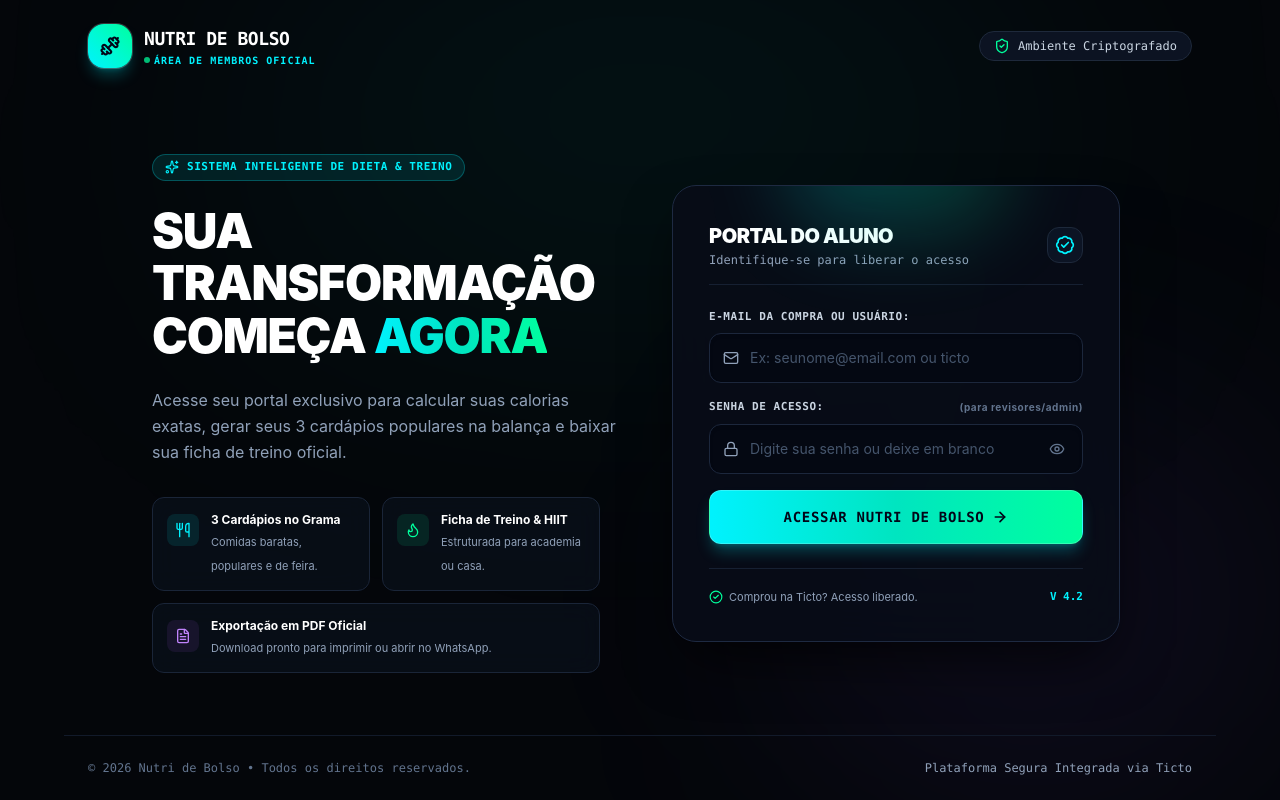
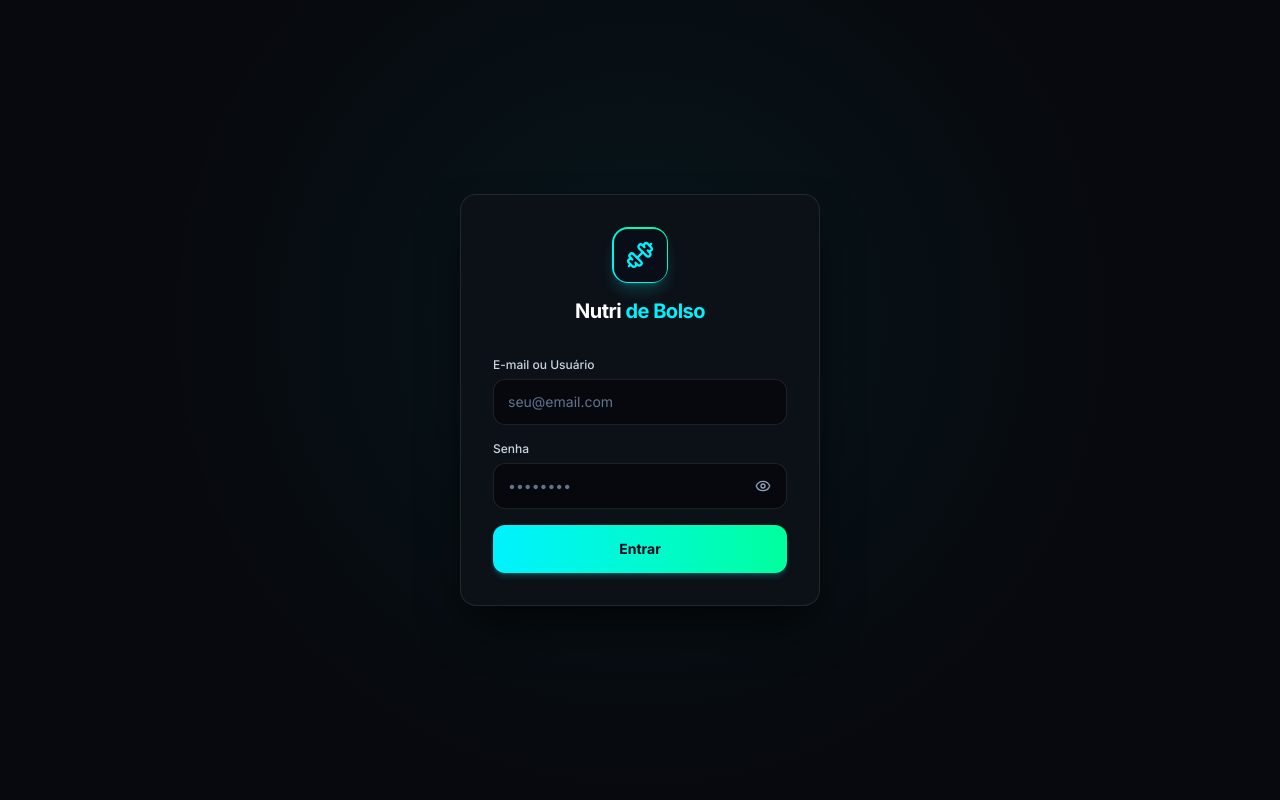
Before and after one commit to richardjonnsson/nutridebolso, a Next.js app: page /login in a window 1280 px wide. Built offline with nearby package versions, Linux system fonts and the light colour scheme.

Commit message:
style(login): design minimalista com apenas logo e campos de acesso

```diff
--- a/src/app/login/page.tsx
+++ b/src/app/login/page.tsx
@@ -2,21 +2,7 @@
 
 import React, { useState } from 'react';
 import { useRouter } from 'next/navigation';
-import {
-  Dumbbell,
-  ShieldCheck,
-  Lock,
-  Mail,
-  ArrowRight,
-  Sparkles,
-  CheckCircle2,
-  Utensils,
-  Flame,
-  FileText,
-  BadgeCheck,
-  Eye,
-  EyeOff
-} from 'lucide-react';
+import { Dumbbell, Eye, EyeOff, Loader2 } from 'lucide-react';
 
 export default function LoginPage() {
   const router = useRouter();
@@ -58,7 +44,7 @@ export default function LoginPage() {
         router.push('/');
       } else {
         setErrorMessage(
-          data.message || 'Acesso não encontrado para esses dados. Verifique seu e-mail de compra.'
+          data.message || 'Acesso não encontrado. Verifique seu login e senha.'
         );
       }
     } catch {
@@ -69,199 +55,88 @@ export default function LoginPage() {
   };
 
   return (
-    <div className="min-h-screen bg-[#04060a] text-slate-100 flex flex-col justify-between selection:bg-[#00f2fe]/30 selection:text-white relative overflow-hidden font-sans">
+    <div className="min-h-screen bg-[#07090e] text-white flex items-center justify-center p-4 relative overflow-hidden">
+      {/* Brilho sutil no fundo */}
+      <div className="absolute inset-0 bg-[radial-gradient(circle_at_50%_40%,rgba(0,242,254,0.06),transparent_60%)] pointer-events-none" />
 
-      {/* Background Glows Holográficos Profissionais */}
-      <div className="absolute top-0 left-1/2 -translate-x-1/2 w-[800px] h-[400px] bg-gradient-to-b from-[#00f2fe]/12 via-[#00ff9d]/5 to-transparent rounded-full blur-[140px] pointer-events-none" />
-      <div className="absolute bottom-0 right-0 w-[500px] h-[400px] bg-[#8b5cf6]/8 rounded-full blur-[130px] pointer-events-none" />
+      {/* Card Minimalista */}
+      <div className="relative w-full max-w-[360px] rounded-2xl bg-[#0c1017] border border-white/10 p-7 sm:p-8 shadow-2xl shadow-black/80">
 
-      {/* HEADER ELEGANTE */}
-      <header className="w-full max-w-6xl mx-auto px-6 py-6 flex items-center justify-between relative z-10">
-        <div className="flex items-center gap-3">
-          <div className="w-11 h-11 rounded-2xl bg-gradient-to-tr from-[#00f2fe] to-[#00ff9d] flex items-center justify-center text-slate-950 font-black shadow-lg shadow-[#00f2fe]/25 ring-1 ring-white/20">
-            <Dumbbell className="w-5 h-5 stroke-[2.5]" />
-          </div>
-          <div>
-            <span className="font-black text-lg tracking-tight uppercase text-white block font-mono">
-              Nutri de Bolso
-            </span>
-            <span className="text-[10px] text-[#00f2fe] font-mono tracking-widest uppercase font-bold flex items-center gap-1">
-              <span className="w-1.5 h-1.5 rounded-full bg-[#00ff9d] animate-pulse" />
-              ÁREA DE MEMBROS OFICIAL
-            </span>
+        {/* Logo do App */}
+        <div className="flex flex-col items-center text-center mb-8">
+          <div className="w-14 h-14 rounded-2xl bg-gradient-to-tr from-[#00f2fe] to-[#00ff9d] p-[1.5px] shadow-lg shadow-[#00f2fe]/20 mb-3.5">
+            <div className="w-full h-full bg-[#080d18] rounded-[14px] flex items-center justify-center">
+              <Dumbbell className="w-7 h-7 text-[#00f2fe]" />
             </div>
           </div>
-
-        <div className="hidden sm:flex items-center gap-2 px-3.5 py-1.5 rounded-full bg-[#0c1322] border border-[#1e293b] text-slate-300 text-xs font-mono">
-          <ShieldCheck className="w-4 h-4 text-[#00ff9d]" />
-          <span>Ambiente Criptografado</span>
-        </div>
-      </header>
-
-      {/* CONTEÚDO PRINCIPAL (SPLIT PROFISSIONAL EM DESKTOP) */}
-      <main className="w-full max-w-5xl mx-auto px-4 sm:px-6 py-6 sm:py-10 my-auto relative z-10">
-        <div className="grid grid-cols-1 lg:grid-cols-12 gap-8 lg:gap-12 items-center">
-
-          {/* COLUNA ESQUERDA: APRESENTAÇÃO INSTITUCIONAL & BENEFÍCIOS */}
-          <div className="lg:col-span-6 space-y-6 text-center lg:text-left">
-            <div className="inline-flex items-center gap-2 px-3 py-1 rounded-full bg-[#00f2fe]/10 border border-[#00f2fe]/25 text-[#00f2fe] text-[11px] font-mono font-bold tracking-wider uppercase">
-              <Sparkles className="w-3.5 h-3.5" />
-              SISTEMA INTELIGENTE DE DIETA & TREINO
+          <h1 className="text-xl font-bold tracking-tight text-white">
+            Nutri <span className="text-[#00f2fe]">de Bolso</span>
+          </h1>
         </div>
 
-            <h1 className="text-3xl sm:text-4xl lg:text-5xl font-black text-white tracking-tight uppercase leading-[1.1]">
-              Sua Transformação Começa <span className="bg-gradient-to-r from-[#00f2fe] via-[#00e5c0] to-[#00ff9d] bg-clip-text text-transparent">Agora</span>
-            </h1>
-
-            <p className="text-sm sm:text-base text-slate-400 leading-relaxed max-w-lg mx-auto lg:mx-0">
-              Acesse seu portal exclusivo para calcular suas calorias exatas, gerar seus 3 cardápios populares na balança e baixar sua ficha de treino oficial.
-            </p>
-
-            {/* Badges de Garantia e Conteúdo */}
-            <div className="grid grid-cols-1 sm:grid-cols-2 gap-3 pt-2 text-left max-w-md mx-auto lg:mx-0">
-              <div className="p-3.5 rounded-xl bg-[#090f1a]/80 border border-[#1a2538] flex items-start gap-3 backdrop-blur-md">
-                <div className="w-8 h-8 rounded-lg bg-[#00f2fe]/10 text-[#00f2fe] flex items-center justify-center flex-shrink-0 mt-0.5">
-                  <Utensils className="w-4 h-4" />
-                </div>
+        {/* Formulário de Login e Senha */}
+        <form onSubmit={handleSubmit} className="space-y-4">
           <div>
-                  <span className="font-bold text-xs text-white block">3 Cardápios no Grama</span>
-                  <span className="text-[11px] text-slate-400">Comidas baratas, populares e de feira.</span>
-                </div>
-              </div>
-
-              <div className="p-3.5 rounded-xl bg-[#090f1a]/80 border border-[#1a2538] flex items-start gap-3 backdrop-blur-md">
-                <div className="w-8 h-8 rounded-lg bg-[#00ff9d]/10 text-[#00ff9d] flex items-center justify-center flex-shrink-0 mt-0.5">
-                  <Flame className="w-4 h-4" />
-                </div>
-                <div>
-                  <span className="font-bold text-xs text-white block">Ficha de Treino & HIIT</span>
-                  <span className="text-[11px] text-slate-400">Estruturada para academia ou casa.</span>
-                </div>
-              </div>
-
-              <div className="p-3.5 rounded-xl bg-[#090f1a]/80 border border-[#1a2538] flex items-start gap-3 backdrop-blur-md sm:col-span-2">
-                <div className="w-8 h-8 rounded-lg bg-[#a855f7]/10 text-[#c084fc] flex items-center justify-center flex-shrink-0 mt-0.5">
-                  <FileText className="w-4 h-4" />
-                </div>
-                <div>
-                  <span className="font-bold text-xs text-white block">Exportação em PDF Oficial</span>
-                  <span className="text-[11px] text-slate-400">Download pronto para imprimir ou abrir no WhatsApp.</span>
-                </div>
-              </div>
-            </div>
-          </div>
-
-          {/* COLUNA DIREITA: CARD DE LOGIN HIGH-TECH & MINIMALISTA */}
-          <div className="lg:col-span-6 w-full max-w-md mx-auto">
-            <div className="relative p-7 sm:p-9 rounded-3xl bg-[#080d18]/90 border border-[#1e2a42] shadow-[0_25px_60px_-15px_rgba(0,0,0,0.8)] backdrop-blur-2xl overflow-hidden">
-
-              {/* Brilho Superior */}
-              <div className="absolute -top-24 left-1/2 -translate-x-1/2 w-56 h-36 bg-gradient-to-r from-[#00f2fe]/20 to-[#00ff9d]/20 rounded-full blur-2xl pointer-events-none" />
-
-              <div className="mb-6 pb-4 border-b border-[#162032] flex items-center justify-between">
-                <div>
-                  <h2 className="text-xl font-black uppercase text-white tracking-tight">
-                    Portal do Aluno
-                  </h2>
-                  <p className="text-xs text-slate-400 mt-0.5 font-mono">
-                    Identifique-se para liberar o acesso
-                  </p>
-                </div>
-                <div className="w-9 h-9 rounded-xl bg-[#0c1424] border border-[#1e293b] flex items-center justify-center text-[#00f2fe]">
-                  <BadgeCheck className="w-5 h-5" />
-                </div>
-              </div>
-
-              <form onSubmit={handleSubmit} className="space-y-4">
-                {/* Campo Login / Email */}
-                <div>
-                  <label className="block text-[11px] font-mono font-bold text-slate-300 uppercase tracking-wider mb-2">
-                    E-mail da Compra ou Usuário:
+            <label className="block text-xs font-medium text-slate-300 mb-1.5">
+              E-mail ou Usuário
             </label>
-                  <div className="relative group">
-                    <Mail className="w-4 h-4 text-slate-400 absolute left-3.5 top-1/2 -translate-y-1/2 transition-colors group-focus-within:text-[#00f2fe]" />
             <input
               type="text"
               required
+              autoComplete="username"
               value={loginInput}
               onChange={(e) => setLoginInput(e.target.value)}
-                      placeholder="Ex: seunome@email.com ou ticto"
-                      className="w-full pl-10 pr-4 py-3.5 rounded-xl bg-[#040812] border border-[#1c273c] text-white text-sm placeholder:text-slate-600 focus:border-[#00f2fe] focus:bg-[#060b17] focus:outline-none focus:ring-1 focus:ring-[#00f2fe]/40 transition-all shadow-inner"
+              placeholder="seu@email.com"
+              className="w-full px-3.5 py-3 rounded-xl bg-[#06080e] border border-white/10 text-white text-sm placeholder:text-slate-500 focus:outline-none focus:border-[#00f2fe] focus:ring-1 focus:ring-[#00f2fe]/40 transition-all"
             />
           </div>
-                </div>
 
-                {/* Campo Senha */}
           <div>
-                  <label className="block text-[11px] font-mono font-bold text-slate-300 uppercase tracking-wider mb-2 flex items-center justify-between">
-                    <span>Senha de Acesso:</span>
-                    <span className="text-[10px] text-slate-500 lowercase font-sans">(para revisores/admin)</span>
+            <label className="block text-xs font-medium text-slate-300 mb-1.5">
+              Senha
             </label>
-                  <div className="relative group">
-                    <Lock className="w-4 h-4 text-slate-400 absolute left-3.5 top-1/2 -translate-y-1/2 transition-colors group-focus-within:text-[#00f2fe]" />
+            <div className="relative">
               <input
                 type={showPassword ? 'text' : 'password'}
+                autoComplete="current-password"
                 value={passwordInput}
                 onChange={(e) => setPasswordInput(e.target.value)}
-                      placeholder="Digite sua senha ou deixe em branco"
-                      className="w-full pl-10 pr-11 py-3.5 rounded-xl bg-[#040812] border border-[#1c273c] text-white text-sm placeholder:text-slate-600 focus:border-[#00f2fe] focus:bg-[#060b17] focus:outline-none focus:ring-1 focus:ring-[#00f2fe]/40 transition-all shadow-inner"
+                placeholder="••••••••"
+                className="w-full px-3.5 py-3 pr-10 rounded-xl bg-[#06080e] border border-white/10 text-white text-sm placeholder:text-slate-500 focus:outline-none focus:border-[#00f2fe] focus:ring-1 focus:ring-[#00f2fe]/40 transition-all"
               />
               <button
                 type="button"
                 onClick={() => setShowPassword(!showPassword)}
-                      className="absolute right-3.5 top-1/2 -translate-y-1/2 text-slate-500 hover:text-slate-300 cursor-pointer p-1"
+                className="absolute right-3 top-1/2 -translate-y-1/2 text-slate-400 hover:text-white transition-colors p-1"
               >
                 {showPassword ? <EyeOff className="w-4 h-4" /> : <Eye className="w-4 h-4" />}
               </button>
             </div>
           </div>
 
-                {/* Mensagem de Erro com Animação */}
           {errorMessage && (
-                  <div className="p-3.5 rounded-xl bg-red-500/10 border border-red-500/30 text-red-300 text-xs text-center leading-relaxed font-medium">
+            <div className="p-3 rounded-xl bg-red-500/10 border border-red-500/25 text-red-400 text-xs text-center font-medium leading-relaxed">
               {errorMessage}
             </div>
           )}
 
-                {/* Botão de Entrada High-End */}
           <button
             type="submit"
             disabled={isLoading}
-                  className="w-full py-4 px-6 rounded-xl font-black uppercase tracking-wider font-mono text-slate-950 text-xs sm:text-sm bg-gradient-to-r from-[#00f2fe] via-[#00e5c0] to-[#00ff9d] shadow-lg shadow-[#00f2fe]/25 hover:shadow-[#00f2fe]/40 hover:brightness-105 active:scale-[0.99] transition-all flex items-center justify-center gap-2 cursor-pointer disabled:opacity-50 mt-3 border border-white/20"
+            className="w-full py-3.5 rounded-xl font-bold text-sm text-slate-950 bg-gradient-to-r from-[#00f2fe] to-[#00ff9d] hover:brightness-105 active:scale-[0.99] transition-all flex items-center justify-center gap-2 cursor-pointer disabled:opacity-50 shadow-md shadow-[#00f2fe]/20 mt-2"
           >
             {isLoading ? (
-                    <span className="flex items-center gap-2">
-                      <span className="w-4 h-4 border-2 border-slate-950 border-t-transparent rounded-full animate-spin" />
-                      AUTENTICANDO ACESSO...
-                    </span>
+              <>
+                <Loader2 className="w-4 h-4 animate-spin text-slate-950" />
+                <span>Entrando...</span>
+              </>
             ) : (
-                    <>
-                      <span>ACESSAR NUTRI DE BOLSO</span>
-                      <ArrowRight className="w-4 h-4 stroke-[2.5]" />
-                    </>
+              <span>Entrar</span>
             )}
           </button>
         </form>
 
-              {/* Dica de Acesso */}
-              <div className="mt-6 pt-5 border-t border-[#162032] flex items-center justify-between text-[11px] text-slate-400">
-                <span className="flex items-center gap-1.5 text-slate-400">
-                  <CheckCircle2 className="w-3.5 h-3.5 text-[#00ff9d]" /> Comprou na Ticto? Acesso liberado.
-                </span>
-                <span className="font-mono text-[#00f2fe] font-bold">V 4.2</span>
       </div>
-            </div>
-          </div>
-
-        </div>
-      </main>
-
-      {/* FOOTER DISCRETO */}
-      <footer className="w-full max-w-6xl mx-auto px-6 py-6 border-t border-[#121a2a] text-center text-xs text-slate-500 font-mono flex flex-col sm:flex-row items-center justify-between gap-2 relative z-10">
-        <span>&copy; {new Date().getFullYear()} Nutri de Bolso • Todos os direitos reservados.</span>
-        <span className="text-slate-400">Plataforma Segura Integrada via Ticto</span>
-      </footer>
-
     </div>
   );
 }
```
Lines whose indentation alone changed are shown as unchanged.
